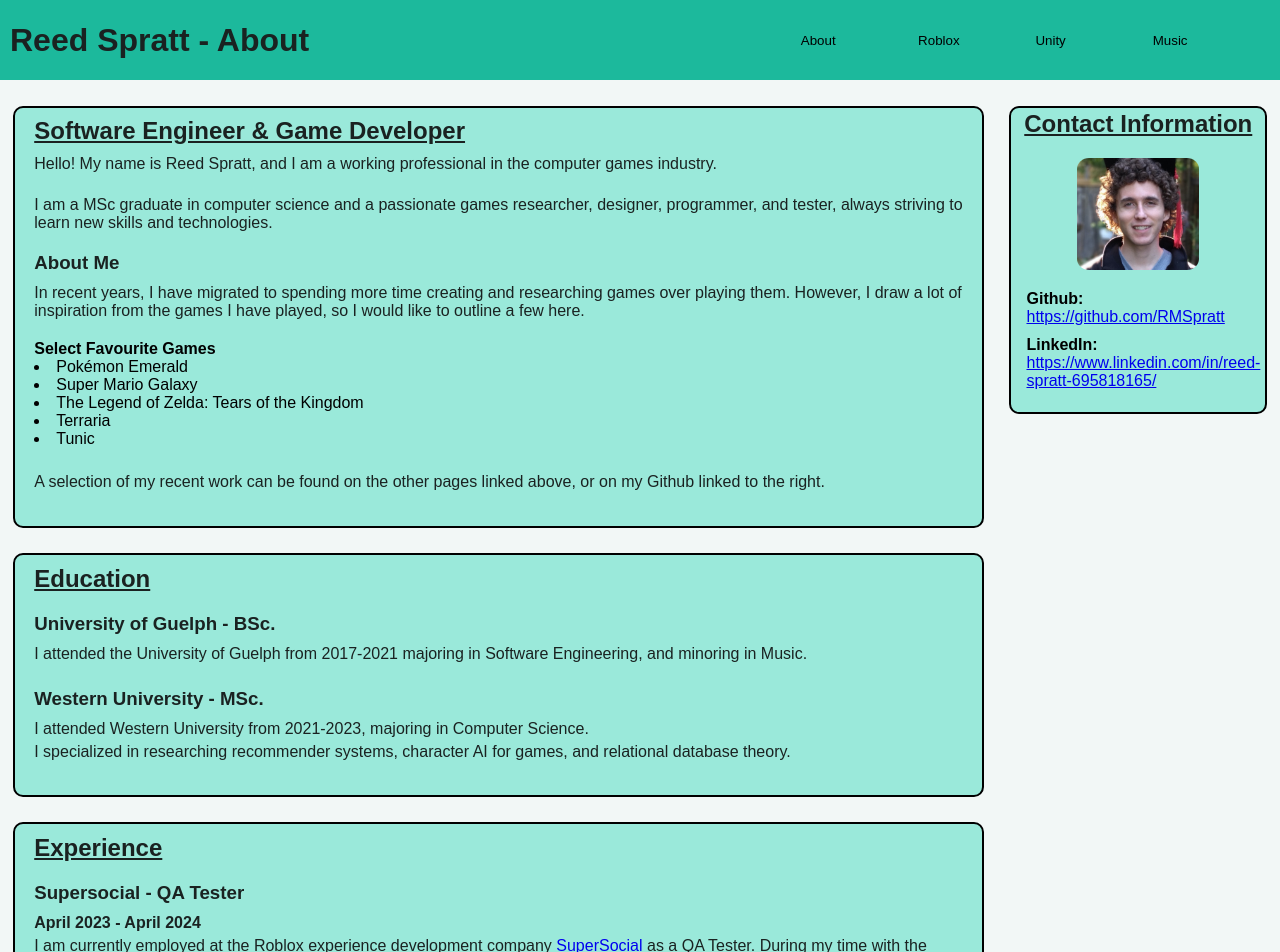
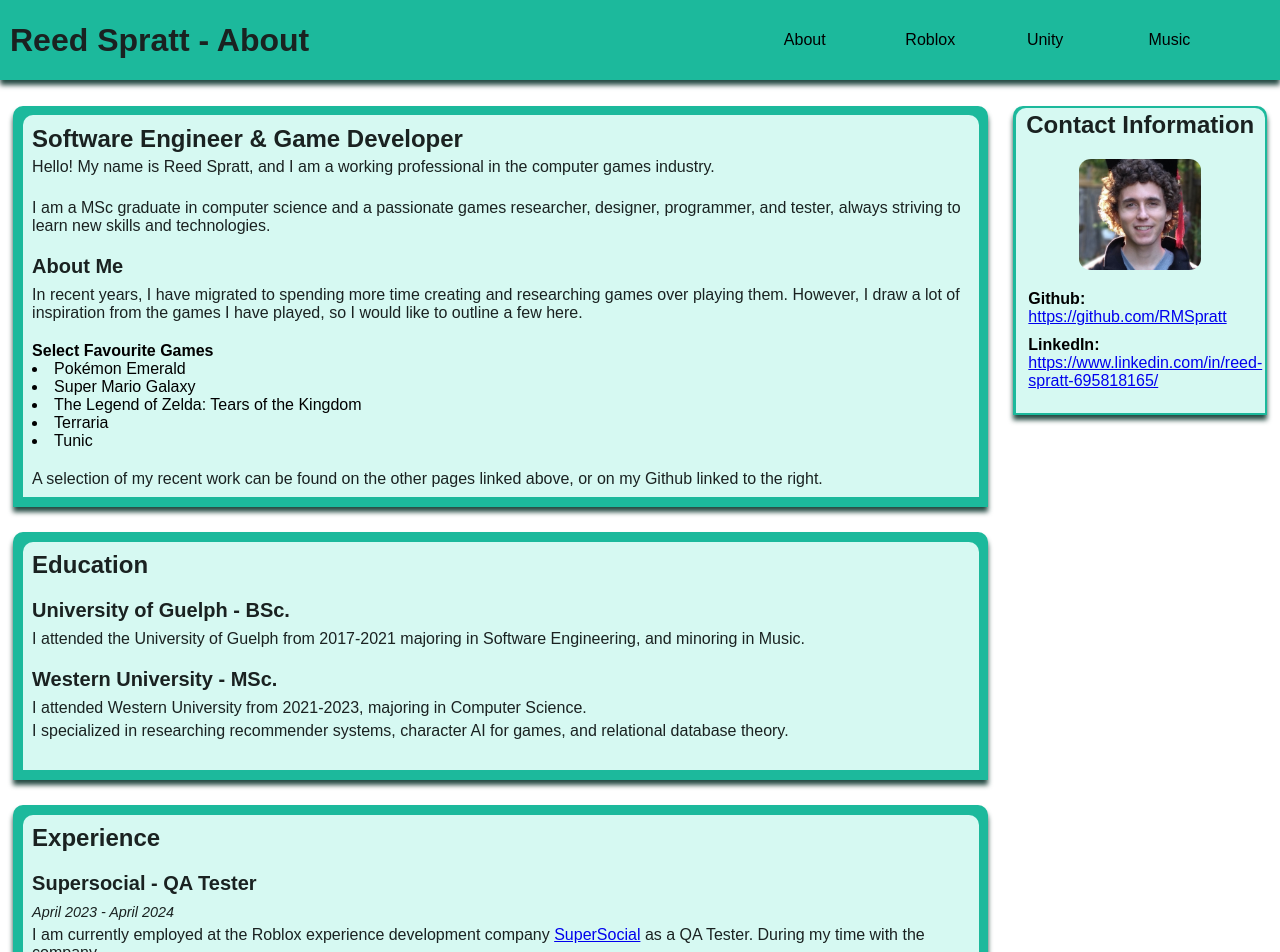
Before and after one commit to RMSpratt/Portfolio-Website, a Vue app: page / in a window 1280 px wide. Shown: the top 952 px of the page. Built offline with nearby package versions, Linux system fonts and the light colour scheme.

Commit message:
Add Basic Roblox Page; NavSection
- Add Template Roblox Page Content
- Add Basic NavSection Component
- Set List Items to use v-html
- Modify section-block styling

```diff
--- a/src/App.vue
+++ b/src/App.vue
@@ -30,13 +30,19 @@ function setCurrPage(newPage: string) {
 *,
 html {
   box-sizing: border-box;
+  font-size: 16px;
   font-family: 'nunito', sans-serif;
   margin: 0px;
   padding: 0px;
 }
 
 body {
-  background-color: $pageColor-lightest;
+  //   background-color: $pageColor-lightest;
+}
+
+button {
+  background: none;
+  border: 0px;
 }
 
 label {
@@ -56,6 +62,22 @@ h3 {
   color: $pageColor-darkest;
 }
 
+h1 {
+  font-size: 2rem;
+}
+
+h2 {
+  font-size: 1.5rem;
+}
+
+h3 {
+  font-size: 1.25rem;
+}
+
+em {
+  font-size: 0.9rem;
+}
+
 img {
   border-radius: 10%;
   display: flex;
--- a/src/assets/About/AboutMain.json
+++ b/src/assets/About/AboutMain.json
@@ -62,8 +62,9 @@
         "Type": "TextSection",
         "Header": "Supersocial - QA Tester",
         "HeadingParagraphs": [
-                    "<strong>April 2023 - April 2024</strong>",
-                    "I am currently employed at the Roblox experience development company <a href='https://www.supersocialinc.com/'>SuperSocial</a> as a QA Tester. During my time with the company, I have contributed to the release of over ten branded-experiences including: <a href='https://www.supersocialinc.com/experiences/supercampus'>Supercampus</a>, <a href='https://www.supersocialinc.com/experiences/elf'>Elf North Pole Workshop</a>, and <a href='https://www.supersocialinc.com/experiences/beat-galaxy'>Beat Galaxy</a>."
+          "<em>April 2023 - April 2024</em>",
+          "I am currently employed at the Roblox experience development company <a href='https://www.supersocialinc.com/'>SuperSocial</a> as a QA Tester. During my time with the company.",
+          "Contributed to thirteen games with branded-experiences including: <a href='https://www.supersocialinc.com/experiences/supercampus'>Supercampus</a>, <a href='https://www.supersocialinc.com/experiences/elf'>Elf North Pole Workshop</a>, and <a href='https://www.supersocialinc.com/experiences/beat-galaxy'>Beat Galaxy</a>."
         ],
         "Subsections": [
           {
@@ -81,9 +82,9 @@
       },
       {
         "Type": "TextSection",
-                "Header": "Independent Game Programmer",
+        "Header": "Independent - Game Programmer",
         "HeadingParagraphs": [
-                    "<strong>April 2019 - April 2024</strong>",
+          "<em>April 2019 - April 2024</em>",
           "Since 2019, I have been offering programming services as a freelancer while working on my own independent projects. My work for the Unity and Roblox engine can be found on their respective pages linked in the top bar. My areas of specialization for work are listed below."
         ],
         "Subsections": [
--- /dev/null
+++ b/src/assets/Roblox/RobloxMain.json
@@ -0,0 +1,53 @@
+[
+  {
+    "Type": "TextSection",
+    "Header": "Lua Programmer",
+    "HeadingParagraphs": [
+      "My work on Roblox is primarily focused in programming. I currently work for a couple development groups and otherwise accept programming commissions."
+    ],
+    "Subsections": [
+      {
+        "Type": "ListSection",
+        "Header": "Programming Contributions",
+        "Items": [
+          "Outerworld Productions",
+          "Diabolical GameMakers",
+          "SuperSocial",
+          "<a href='https://www.roblox.com/games/14967585086/Anime-Outfit-Shop-1000'>Anime Outfit Shop</a>"
+        ]
+      }
+    ],
+    "FooterParagraphs": [
+      "A selection of my independent (non-commission) work organized by category can be found below."
+    ]
+  },
+  {
+    "Type": "NavSection",
+    "Header": "Work Samples",
+    "Items": [
+      {
+        "NavHeader": "AI Programming",
+        "NavContent": {
+          "Type": "TextSection",
+          "Header": "State Machine",
+          "HeadingParagraphs": ["Design"],
+          "Subsections": [
+            {
+              "Type": "ImageSection",
+              "Header": "Design"
+            }
+          ]
+        }
+      },
+      {
+        "NavHeader": "Plugin Tools"
+      },
+      {
+        "NavHeader": "System Design"
+      },
+      {
+        "NavHeader": "UI Programming"
+      }
+    ]
+  }
+]
--- a/src/components/PageBody.vue
+++ b/src/components/PageBody.vue
@@ -1,14 +1,14 @@
 <script setup lang="ts">
-import AboutSection from './PageSections/AboutPage.vue'
-import RobloxSection from './PageSections/RobloxSection.vue'
+import AboutPage from './PageSections/AboutPage.vue'
+import RobloxPage from './PageSections/RobloxPage.vue'
 
 defineProps(['activeSection'])
 </script>
 
 <template>
   <div id="page-section-full">
-    <AboutSection v-if="$props.activeSection === 0" />
-    <RobloxSection v-else-if="$props.activeSection === 1" />
+    <AboutPage v-if="$props.activeSection === 0" />
+    <RobloxPage v-else-if="$props.activeSection === 1" />
     <!-- <UnitySection v-else-if="$props.activeSection === 2" />
     <MusicSection v-else-if="$props.activeSection === 3" /> -->
   </div>
@@ -25,10 +25,6 @@ defineProps(['activeSection'])
   align-items: center;
   flex-grow: 7.5;
   padding-right: 1%;
-
-  div {
-    margin-bottom: 25px;
-  }
 }
 
 .page-section-side {
@@ -40,23 +36,4 @@ defineProps(['activeSection'])
     text-align: center;
   }
 }
-
-.page-section-block {
-  background-color: $pageColor-light;
-  border: 2px solid black;
-  border-radius: 10px;
-  padding: 1% 2%;
-
-  h2 {
-    text-decoration: underline;
-    margin-bottom: 10px;
-  }
-
-  h3 {
-    margin-bottom: 10px;
-  }
-  p {
-    margin: 5px 0px;
-  }
-}
 </style>
--- a/src/components/PageHeader.vue
+++ b/src/components/PageHeader.vue
@@ -18,11 +18,10 @@ defineEmits(['setPageSection'])
   </div>
 </template>
 <style lang="scss">
-$pageColor-header: hsl(168.92, 73.71%, 41.76%);
-
 #header {
   align-items: center;
-  background-color: $pageColor-header;
+  background-color: $pageColor-medium;
+  box-shadow: 0 5px 5px $pageColor-dark;
   display: flex;
   height: 80px;
   padding: 10px;
@@ -41,11 +40,6 @@ $pageColor-header: hsl(168.92, 73.71%, 41.76%);
 #headerNav > div {
   width: 25%;
 
-  button {
-    background: none;
-    border: 0px;
-  }
-
   button:hover {
     cursor: pointer;
     font-weight: bold;
--- a/src/components/PageSections/PageContent/SectionBlock.vue
+++ b/src/components/PageSections/PageContent/SectionBlock.vue
@@ -3,11 +3,14 @@ import TextSection from './SubsectionContent/TextSection.vue'
 import ListSection from './SubsectionContent/ListSection.vue'
 import ImageSection from './SubsectionContent/ImageSection.vue'
 import LinkSection from './SubsectionContent/LinkSection.vue'
+import NavSection from './SubsectionContent/NavSection.vue'
+
 defineProps(['sectionBody'])
 </script>
 
 <template>
   <div class="page-section-block page-section-block-description">
+    <div class="page-section-block-inner">
       <TextSection
         v-if="$props.sectionBody.Type == 'TextSection'"
         :section-body="$props.sectionBody"
@@ -28,12 +31,46 @@ defineProps(['sectionBody'])
         :section-body="$props.sectionBody"
         :heading-level="2"
       />
+      <NavSection
+        v-else-if="$props.sectionBody.Type == 'NavSection'"
+        :section-body="$props.sectionBody"
+        :heading-level="2"
+      />
+    </div>
   </div>
 </template>
 <style lang="scss">
-.page-section-block-description {
+.page-section-block {
+  background-color: $pageColor-medium;
+  border-radius: 10px 10px 0px 0px;
+  box-shadow: 0 5px 5px $pageColor-dark;
+  margin-bottom: 25px;
+  padding: 1% 1%;
+
+  h2 {
+    margin-bottom: 0rem;
+  }
+
+  h3 {
+    margin-bottom: 0.5rem;
+  }
+
   .subsection {
     margin-bottom: 20px;
+
+    p {
+      margin: 5px 0px;
     }
   }
+}
+
+.subsection-small-heading {
+  font-style: italic;
+  margin-bottom: 0.5rem;
+}
+.page-section-block-inner {
+  background-color: $pageColor-lightest;
+  border-radius: 10px 10px 0px 0px;
+  padding: 1% 1%;
+}
 </style>
--- a/src/components/PageSections/PageContent/SubsectionContent/ListSection.vue
+++ b/src/components/PageSections/PageContent/SubsectionContent/ListSection.vue
@@ -12,7 +12,7 @@ let items: [string] = props.sectionBody.Items || []
   <div>
     <SubsectionHeader :heading-level="$props.headingLevel" :heading-text="header" />
     <ul>
-      <li v-for="item in items" v-bind:key="item">{{ item }}</li>
+      <li v-for="item in items" v-bind:key="item" v-html="item"></li>
     </ul>
   </div>
 </template>
--- /dev/null
+++ b/src/components/PageSections/PageContent/SubsectionContent/NavSection.vue
@@ -0,0 +1,72 @@
+<script setup lang="ts">
+import SubsectionHeader from './SubsectionHeader.vue'
+import TextSection from './TextSection.vue'
+import { ref } from 'vue'
+
+const props = defineProps(['sectionBody', 'headingLevel'])
+
+console.log(props.sectionBody)
+
+let header = props.sectionBody.Header
+let navItems = props.sectionBody.Items
+let navHeaders: [string] = []
+let navContent = []
+
+let activeHeader = ref('')
+let activeNavContent = ref({})
+
+if (navItems !== undefined) {
+  navItems.forEach((element) => {
+    if (element.NavHeader !== undefined) {
+      navHeaders.push(element.NavHeader)
+      navContent[element.NavHeader] = element.NavContent
+    }
+  })
+}
+
+activeHeader.value = navHeaders.length > 0 ? navHeaders[0] : null
+activeNavContent.value = navContent[activeHeader]
+
+function setActiveHeader(headerLabel: string) {
+  activeHeader.value = headerLabel
+  activeNavContent.value = navContent[headerLabel]
+}
+</script>
+<template>
+  <div>
+    <SubsectionHeader :heading-level="$props.headingLevel" :heading-text="header" />
+    <div class="subsection-nav-items">
+      <button
+        v-for="headerLabel in navHeaders"
+        v-bind:key="headerLabel"
+        :class="[headerLabel == activeHeader ? 'activeHeader' : '']"
+        @click="setActiveHeader(headerLabel)"
+      >
+        {{ headerLabel }}
+      </button>
+    </div>
+    <div class="subsection">
+      <TextSection
+        v-if="activeNavContent && activeNavContent.Type == 'TextSection'"
+        :section-body="activeNavContent"
+        :heading-level="headingLevel + 1"
+      />
+    </div>
+  </div>
+</template>
+<style lang="scss">
+.subsection-nav-items {
+  display: flex;
+  justify-content: first baseline;
+
+  * {
+    width: 20%;
+    text-align: left;
+  }
+
+  .activeHeader {
+    font-weight: bold;
+    font-style: italic;
+  }
+}
+</style>
--- a/src/components/PageSections/PageContent/SubsectionContent/SubsectionHeader.vue
+++ b/src/components/PageSections/PageContent/SubsectionContent/SubsectionHeader.vue
@@ -5,10 +5,6 @@ defineProps(['headingLevel', 'headingText'])
   <h2 v-if="headingLevel == 2">{{ headingText }}</h2>
   <h3 v-else-if="headingLevel == 3">{{ headingText }}</h3>
   <h4 v-else-if="headingLevel == 4">{{ headingText }}</h4>
-  <p v-else class="heading">{{ headingText }}</p>
+  <p v-else class="subsection-small-heading">{{ headingText }}</p>
 </template>
-<style>
-.heading {
-  font-style: italic;
-}
-</style>
+<style></style>
--- a/src/components/PageSections/PageContent/SubsectionContent/TextSection.vue
+++ b/src/components/PageSections/PageContent/SubsectionContent/TextSection.vue
@@ -3,6 +3,7 @@ import SubsectionHeader from './SubsectionHeader.vue'
 import ListSection from './ListSection.vue'
 import ImageSection from './ImageSection.vue'
 import LinkSection from './LinkSection.vue'
+
 import { ref } from 'vue'
 
 const props = defineProps(['sectionBody', 'headingLevel'])
@@ -43,6 +44,11 @@ let subsections: [...any] = props.sectionBody.Subsections || []
         :section-body="sp"
         :heading-level="headingLevel + 1"
       />
+      <NavSection
+        v-else-if="sp.Type == 'NavSection'"
+        :section-body="sp"
+        :heading-level="headingLevel + 1"
+      />
     </div>
 
     <div>
--- /dev/null
+++ b/src/components/PageSections/RobloxPage.vue
@@ -0,0 +1,18 @@
+<script setup lang="ts">
+import SectionBlock from './PageContent/SectionBlock.vue'
+
+import RobloxMain from '../../assets/Roblox/RobloxMain.json'
+// import RobloxSide from '../../assets/About/AboutSide.json'
+
+//let sampleImages = [{ src: '../../../assets/Pfp.jpg' }, { src: '../../../assets/Me.jpg' }]
+</script>
+
+<template>
+  <div class="page-section-main">
+    <SectionBlock v-for="section in RobloxMain" :section-body="section" v-bind:key="section" />
+  </div>
+  <div class="page-section-side">
+    <div class="page-section-block"></div>
+  </div>
+</template>
+<style lang="scss"></style>
--- a/src/styles/_variables.scss
+++ b/src/styles/_variables.scss
@@ -1,3 +1,5 @@
 $pageColor-darkest: hsl(168.92, 13.71%, 11.76%);
+$pageColor-dark: hsl(168.92, 33.71%, 21.76%);
+$pageColor-medium: hsl(168.92, 73.71%, 41.76%);
 $pageColor-light: hsl(168.92, 63.71%, 75.76%);
-$pageColor-lightest: hsl(168.92, 23.71%, 95.76%);
+$pageColor-lightest: hsl(168.92, 73.71%, 90.76%);
```
Lines whose indentation alone changed are shown as unchanged.
